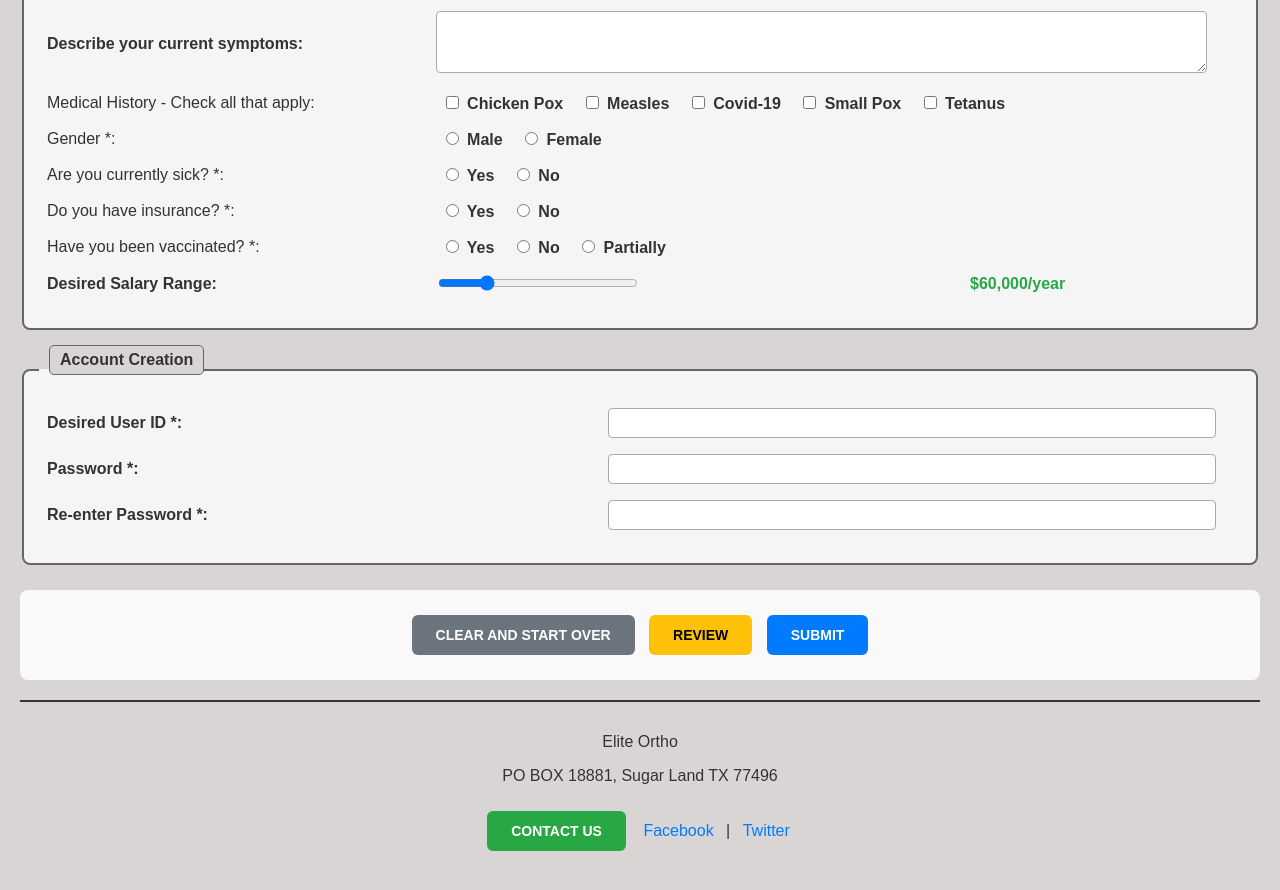
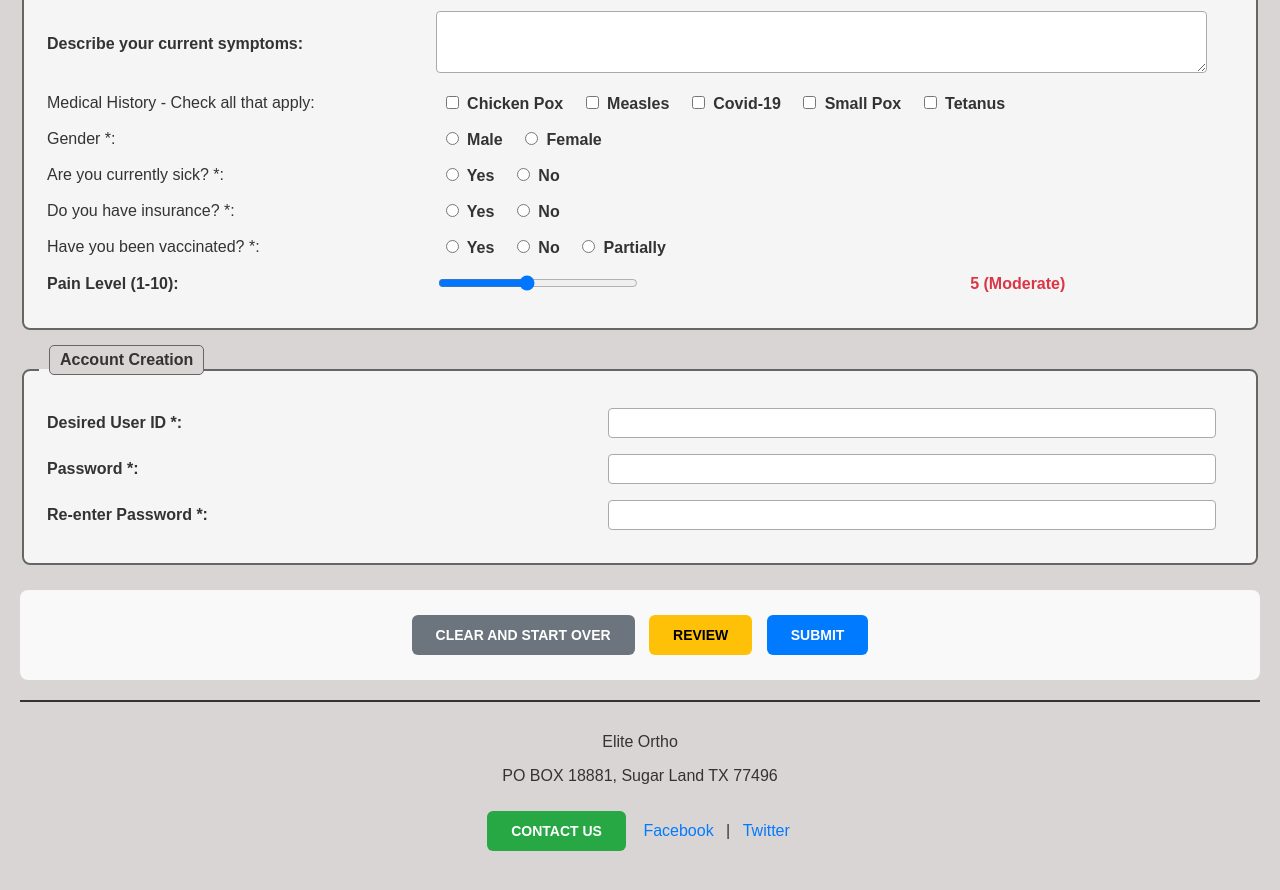
Before and after one commit to kagm316-oss/MS7375-Homework-2, a plain HTML site: page Medical_Form.html in a window 1280 px wide. Shown: the part 713-1603 px from the top of the page. Drawn offline with Linux system fonts and the light colour scheme.

Commit message:
Change salary range slider to pain level slider (1-10) with descriptive labels

```diff
--- a/Medical_Form.html
+++ b/Medical_Form.html
@@ -261,13 +261,13 @@
                 </tr>
 
                 <tr>
-                    <td><label for="salary-range">Desired Salary Range:</label></td>
+                    <td><label for="pain-level">Pain Level (1-10):</label></td>
                     <td colspan="3">
-                        <input type="range" id="salary-range" name="salary-range"
-                               min="20000" max="200000" value="60000" step="5000"
-                               title="Select your desired salary range from $20,000 to $200,000 per year">
+                        <input type="range" id="pain-level" name="pain-level"
+                               min="1" max="10" value="5" step="1"
+                               title="Rate your current pain level from 1 (no pain) to 10 (severe pain)">
                     </td>
-                    <td><span id="salary-display">$60,000/year</span></td>
+                    <td><span id="pain-display">5</span></td>
                 </tr>
             </table>
         </fieldset>
--- a/script.js
+++ b/script.js
@@ -12,7 +12,7 @@ let formData = {};
 document.addEventListener('DOMContentLoaded', function() {
     initializeForm();
     setDateRanges();
-    setupSalarySlider();
+    setupPainLevelSlider();
     setupPasswordValidation();
 });
 
@@ -51,29 +51,41 @@ function setDateRanges() {
 }
 
 /**
- * Setup salary slider with dynamic display
+ * Setup pain level slider with dynamic display
  */
-function setupSalarySlider() {
-    const salarySlider = document.getElementById('salary-range');
-    const salaryDisplay = document.getElementById('salary-display');
+function setupPainLevelSlider() {
+    const painSlider = document.getElementById('pain-level');
+    const painDisplay = document.getElementById('pain-display');
 
-    if (salarySlider && salaryDisplay) {
-        salarySlider.addEventListener('input', function() {
+    if (painSlider && painDisplay) {
+        painSlider.addEventListener('input', function() {
             const value = parseInt(this.value);
-            salaryDisplay.textContent = formatSalary(value);
+            painDisplay.textContent = formatPainLevel(value);
         });
 
         // Initialize display
-        const initialValue = parseInt(salarySlider.value);
-        salaryDisplay.textContent = formatSalary(initialValue);
+        const initialValue = parseInt(painSlider.value);
+        painDisplay.textContent = formatPainLevel(initialValue);
     }
 }
 
 /**
- * Format salary value for display
+ * Format pain level value for display
  */
-function formatSalary(value) {
-    return '$' + value.toLocaleString() + '/year';
+function formatPainLevel(value) {
+    const painDescriptions = {
+        1: '1 (No Pain)',
+        2: '2 (Minimal)',
+        3: '3 (Mild)',
+        4: '4 (Moderate)',
+        5: '5 (Moderate)',
+        6: '6 (Moderate-Severe)',
+        7: '7 (Severe)',
+        8: '8 (Very Severe)',
+        9: '9 (Extremely Severe)',
+        10: '10 (Unbearable)'
+    };
+    return painDescriptions[value] || value.toString();
 }
 
 /**
@@ -340,7 +352,7 @@ function collectFormData() {
         currentlySick: getRadioValue('sick'),
         hasInsurance: getRadioValue('insurance'),
         vaccinated: getRadioValue('vaccinated'),
-        salaryRange: document.getElementById('salary-range').value,
+        painLevel: document.getElementById('pain-level').value,
         userId: document.getElementById('user-id').value,
         password: document.getElementById('password').value
     };
@@ -431,8 +443,8 @@ function displayReview() {
                 <td>${formData.hasInsurance}</td>
             </tr>
             <tr>
-                <td><strong>Desired Salary:</strong></td>
-                <td>${formatSalary(parseInt(formData.salaryRange))}</td>
+                <td><strong>Pain Level:</strong></td>
+                <td>${formatPainLevel(parseInt(formData.painLevel))}</td>
             </tr>
             <tr>
                 <td><strong>Symptoms:</strong></td>
--- a/style.css
+++ b/style.css
@@ -201,10 +201,10 @@ input.error, select.error, textarea.error {
     background-color: #f8d7da;
 }
 
-/* Salary Slider Display */
-#salary-display {
+/* Pain Level Slider Display */
+#pain-display {
     font-weight: bold;
-    color: #28a745;
+    color: #dc3545;
     font-size: 16px;
     margin-left: 10px;
 }
```
